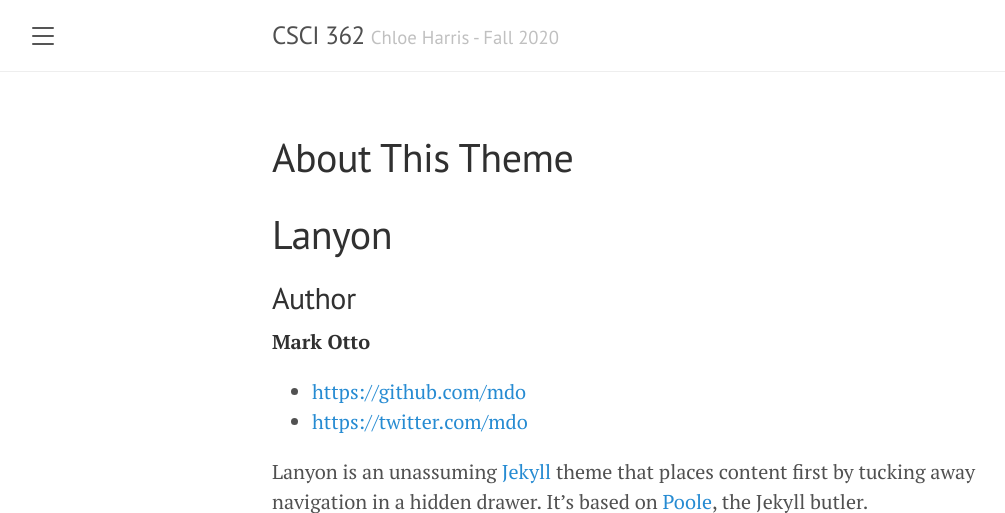
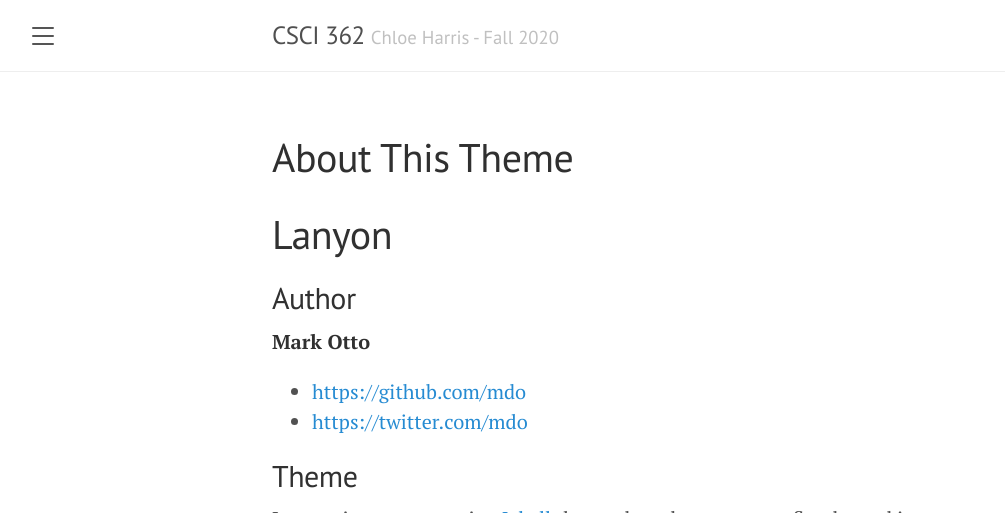
Before and after one commit to chh-2/chh-2.github.io, a Jekyll site: the page built from about.md, in a window 1280 px wide and 900 px high, cut to the strip 0-513 px from the top of the window. Shown: the whole strip, without its empty margins (8-1013 px from the left). Built offline with Jekyll 4.4.1, drawn with Linux system fonts in a browser that asks for light colours.

Commit message:
Update about.md

```diff
--- a/about.md
+++ b/about.md
@@ -11,6 +11,8 @@ title: About This Theme
 - <https://github.com/mdo>
 - <https://twitter.com/mdo>
 
+
+## Theme
 
 Lanyon is an unassuming [Jekyll](http://jekyllrb.com) theme that places content first by tucking away navigation in a hidden drawer. It's based on [Poole](http://getpoole.com), the Jekyll butler.
 
```
